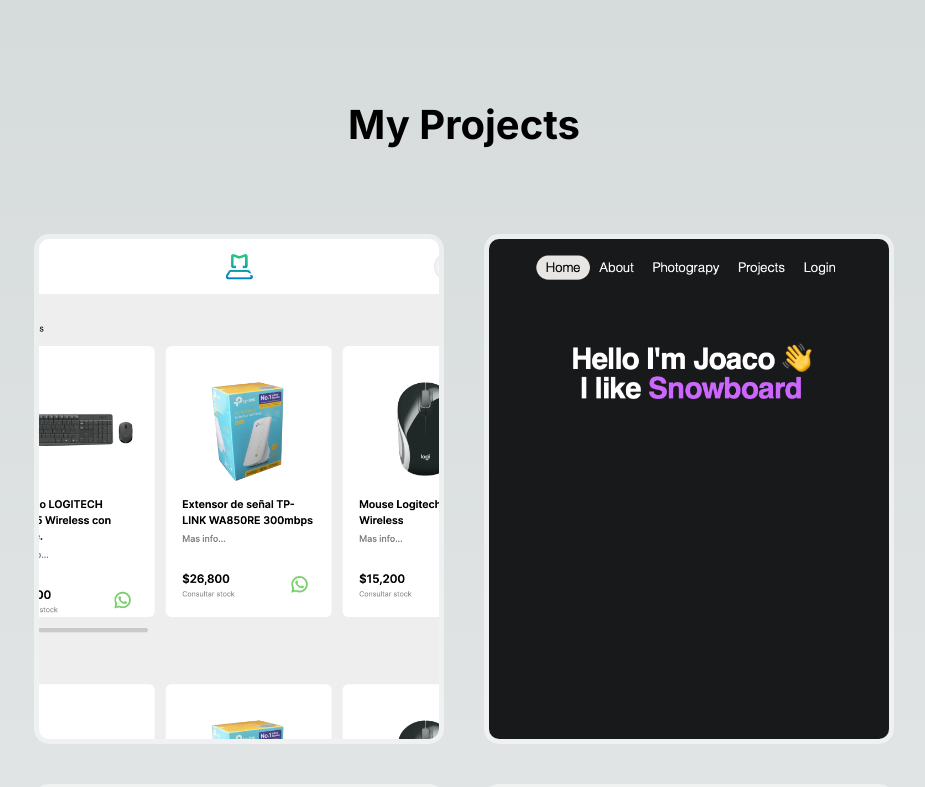
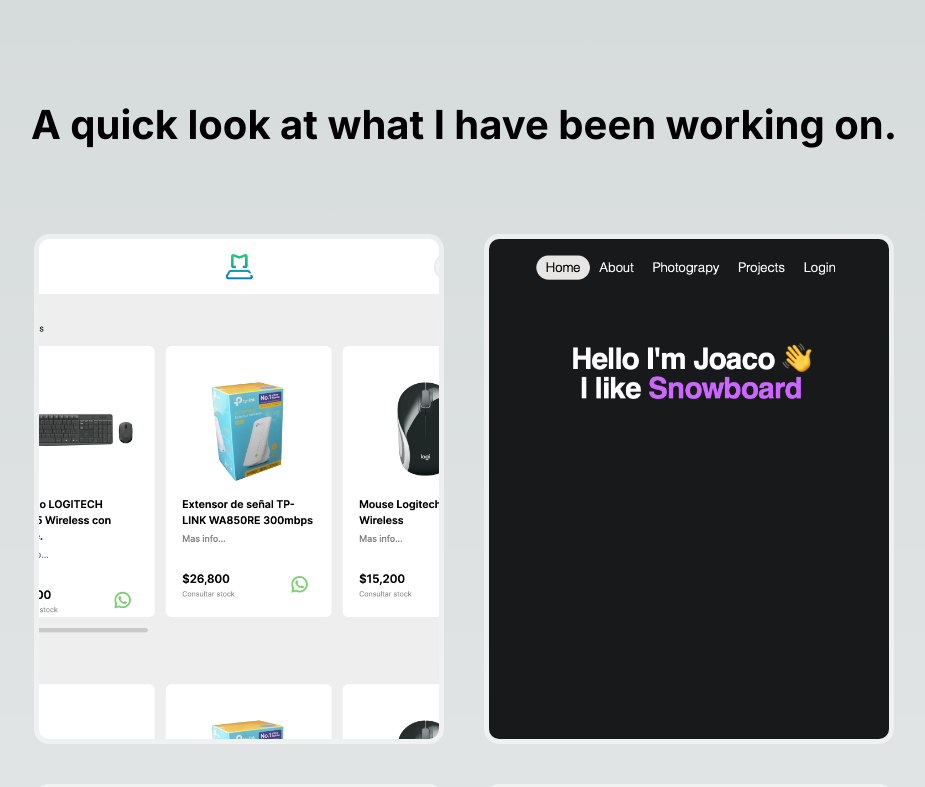
Before and after one commit to joacomonte/portfolio-mont, a Next.js app: page / in a window 1280 px wide. Shown: the top 787 px of the page, without its empty margins (176-1101 px from the left). Built offline with nearby package versions, Linux system fonts and the light colour scheme.

Commit message:
changed title

```diff
--- a/src/app/page.tsx
+++ b/src/app/page.tsx
@@ -6,7 +6,7 @@
 export default function Page() {
   return (
     <main className={styles.main}>
-      <h1 style={{margin:'50px', fontSize: '2.5rem'}}>My Projects</h1>
+      <h1 style={{margin:'50px', fontSize: '2.5rem'}}>A quick look at what I have been working on.</h1>
       <div className={styles.grid}>
       {webCards_Content.map(content => (
           <div key={content.title} className={styles.webCard}>
```
